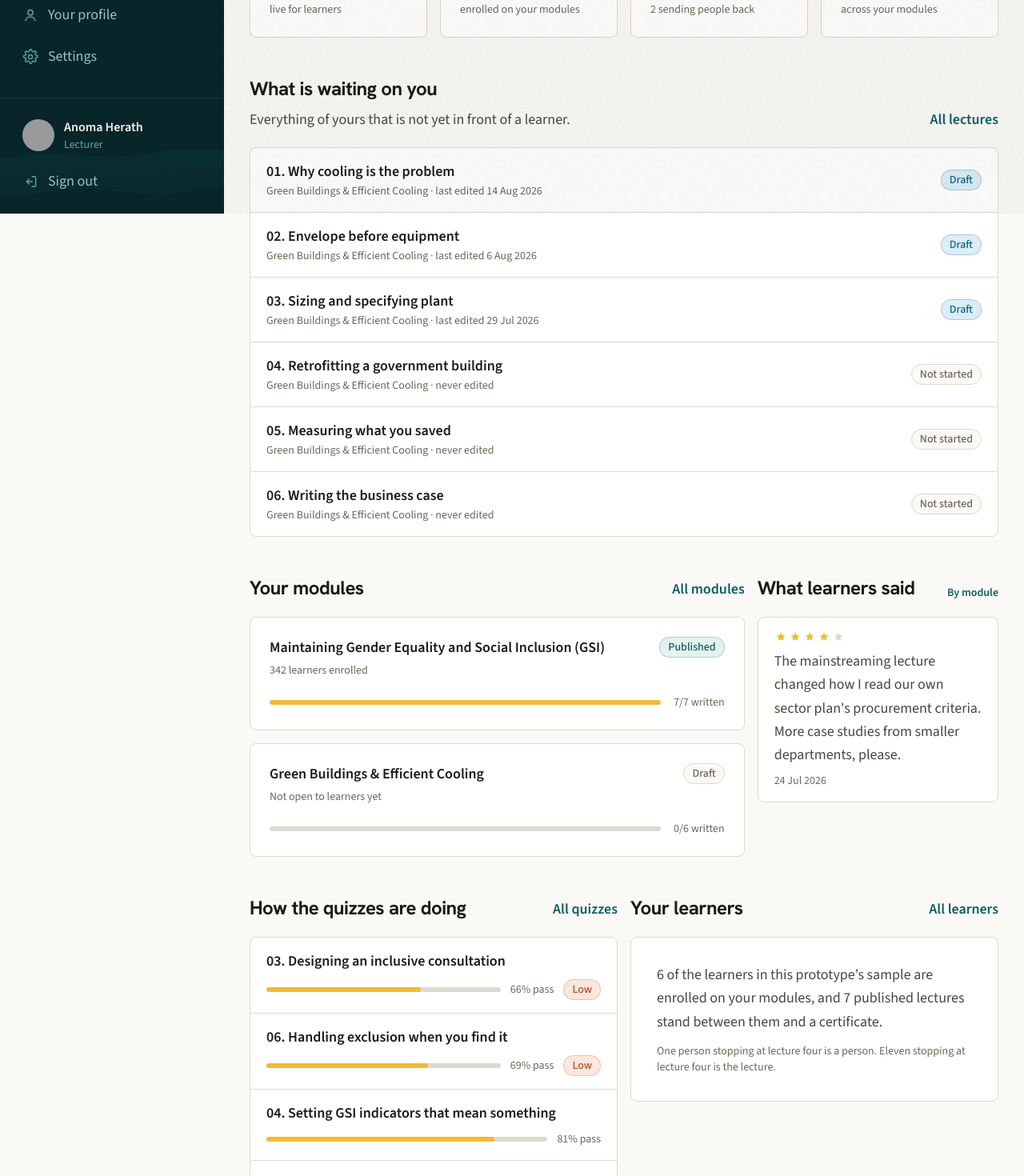
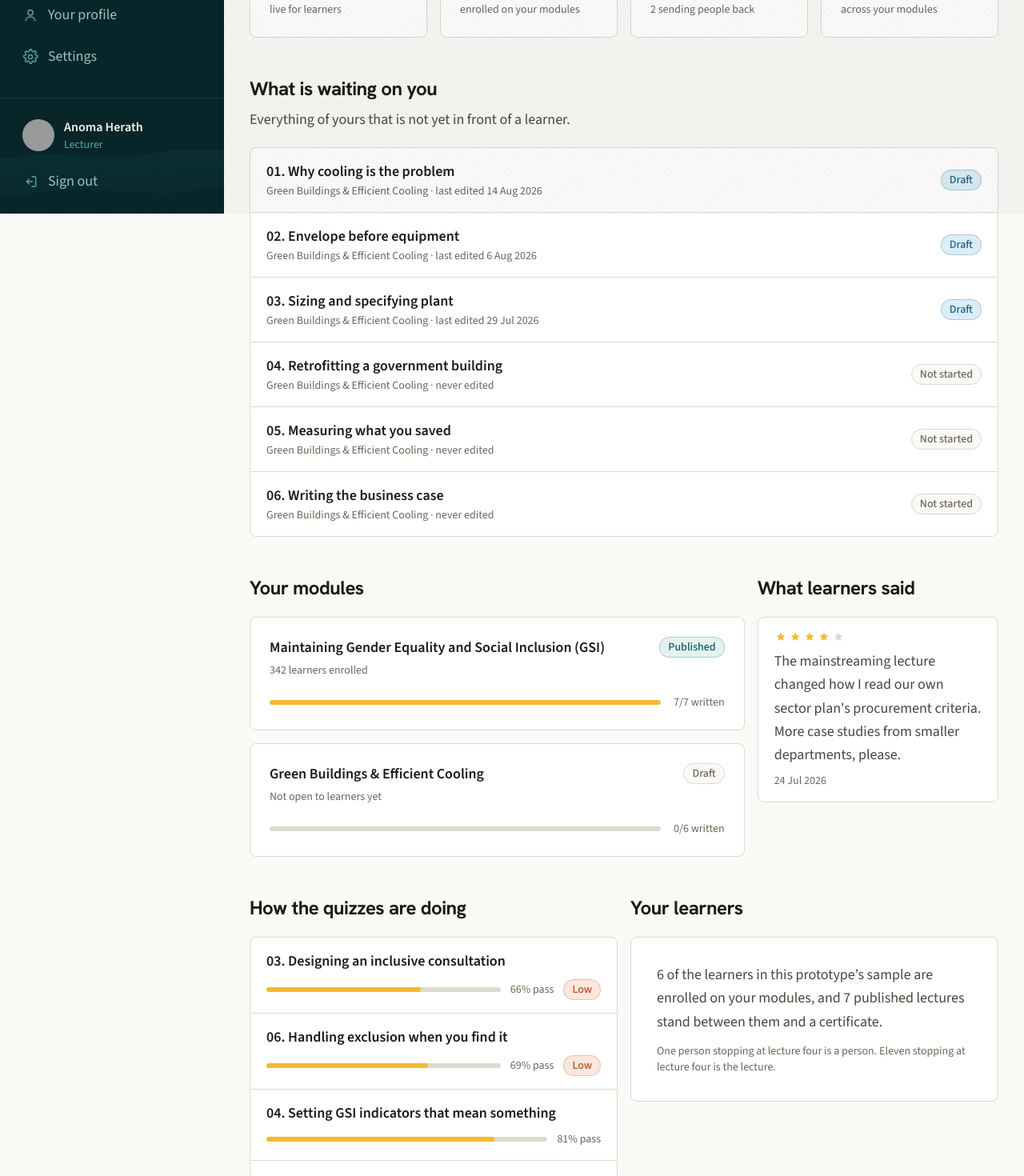
Before and after one commit to GGGI-Projects/gggi-lms-prototype, a Next.js app: page /lecturer in a window 1280 px wide. Shown: the part 533-2003 px from the top of the page at 80% size. Built offline with nearby package versions, Linux system fonts and the light colour scheme; grey boxes are pictures that could not be loaded.

Commit message:
Reorder console nav and portal nav, drop the student Quizzes item, retitle "assignment" wording to "module"/"roster" across consoles, and trim redundant dashboard shortcut links

```diff
--- a/app/admin/audit/page.tsx
+++ b/app/admin/audit/page.tsx
@@ -55,7 +55,7 @@ const ACTION_TONE: Record<string, BadgeTone> = {
   role: "warn",
   module: "done",
   lecture: "done",
-  assignment: "info",
+  roster: "info",
   review: "neutral",
   certificate: "warn",
   settings: "warn",
--- a/app/admin/lecturers/[lecturerId]/page.tsx
+++ b/app/admin/lecturers/[lecturerId]/page.tsx
@@ -155,7 +155,7 @@ export default async function LecturerPage({ params }: Params) {
       <div className={`${CONSOLE.stack} grid gap-4 lg:grid-cols-3`}>
         <div className="min-w-0 space-y-10 lg:col-span-2">
           <Section
-            title="Module assignments"
+            title="Assigned modules"
             description="What this lecturer may write. Changing it takes effect immediately and is recorded in the audit log."
           >
             <IfCan
--- a/app/admin/lecturers/page.tsx
+++ b/app/admin/lecturers/page.tsx
@@ -137,7 +137,7 @@ export default function LecturersPage() {
           hint="written by this team"
         />
         <MetricCard
-          label="Awaiting assignment"
+          label="Awaiting a module"
           value={unassignedCount}
           hint="cannot author anything yet"
           goodWhen="down"
--- a/app/admin/page.tsx
+++ b/app/admin/page.tsx
@@ -80,14 +80,6 @@ export default function AdminDashboard() {
                 tone="info"
                 done="Prototype - no file was produced."
               />
-            </div>
-            <div>
-              <Link
-                href="/admin/modules"
-                className="link-wipe self-end text-lg font-semibold text-primary"
-              >
-                Manage modules
-              </Link>
             </div>
           </div>
         }
--- a/app/lecturer/page.tsx
+++ b/app/lecturer/page.tsx
@@ -92,12 +92,6 @@ export default function LecturerDashboard() {
                 done="Prototype - no file was produced."
               />
             </div>
-            <div>
-              <Link href="/lecturer/lectures" className="link-wipe self-end text-lg font-semibold text-primary">
-                <span aria-hidden="true" className="btn-wave" />
-                <span className="btn-label">Your lectures</span>
-              </Link>
-            </div>
           </div>
         }
       />
@@ -105,7 +99,7 @@ export default function LecturerDashboard() {
       {
         !load.modules.length ? (
           <div className={CONSOLE.stack}>
-            <Callout tone="info" title="Waiting for an assignment">
+            <Callout tone="info" title="Waiting for a module">
               An administrator has to assign you a module before you can write
               anything. Until then this console is empty, and that is the platform
               working correctly rather than a fault.
@@ -179,14 +173,6 @@ export default function LecturerDashboard() {
             title="What is waiting on you"
             description="Everything of yours that is not yet in front of a learner."
             className={CONSOLE.stack}
-            action={
-              <Link
-                href="/lecturer/lectures"
-                className="link-wipe text-lg font-semibold text-primary"
-              >
-                All lectures
-              </Link>
-            }
           >
             <ul className="divide-y divide-surface-deep rounded-sm border border-surface-deep bg-paper-raised">
               {outstanding.map((mod) => (
@@ -224,14 +210,6 @@ export default function LecturerDashboard() {
         <Section
           title="Your modules"
           className="lg:col-span-2"
-          action={
-            <Link
-              href="/lecturer/modules"
-              className="link-wipe text-lg font-semibold text-primary"
-            >
-              All modules
-            </Link>
-          }
         >
           <ul className="space-y-4">
             {load.modules.map((mdl) => {
@@ -281,14 +259,6 @@ export default function LecturerDashboard() {
 
         <Section
           title="What learners said"
-          action={
-            <Link
-              href="/lecturer/modules"
-              className="link-wipe text-sm font-semibold text-primary"
-            >
-              By module
-            </Link>
-          }
         >
           {reviews.length ? (
             <ul className="space-y-3">
@@ -328,14 +298,6 @@ export default function LecturerDashboard() {
       <div className={`${CONSOLE.stack} grid gap-4 lg:grid-cols-2`}>
         <Section
           title="How the quizzes are doing"
-          action={
-            <Link
-              href="/lecturer/quizzes"
-              className="link-wipe text-lg font-semibold text-primary"
-            >
-              All quizzes
-            </Link>
-          }
         >
           {quizzes.some((quiz) => quiz.stats) ? (
             <ul className="divide-y divide-surface-deep rounded-sm border border-surface-deep bg-paper-raised">
@@ -384,14 +346,6 @@ export default function LecturerDashboard() {
 
         <Section
           title="Your learners"
-          action={
-            <Link
-              href="/lecturer/learners"
-              className="link-wipe text-lg font-semibold text-primary"
-            >
-              All learners
-            </Link>
-          }
         >
           <Panel>
             <p className={BODY.base}>
--- a/app/lecturer/profile/page.tsx
+++ b/app/lecturer/profile/page.tsx
@@ -228,7 +228,7 @@ export default function LecturerProfilePage() {
         <aside className="min-w-0 space-y-4">
           <Panel>
             <h2 className="font-display text-2xl tracking-tight text-ink">
-              Your assignments
+              Your modules
             </h2>
             <p className={`mt-2 ${BODY.base}`}>
               Set by an administrator. If something is missing here, ask{" "}
--- a/components/console/assign-lecturers-action.tsx
+++ b/components/console/assign-lecturers-action.tsx
@@ -90,7 +90,7 @@ export function AssignModuleLecturers({
         size="sm"
         footer={
           <ActionButton type="submit" form={formId} variant="solid" size="sm">
-            Save assignment
+            Save
           </ActionButton>
         }
       >
@@ -114,11 +114,10 @@ export function AssignModuleLecturers({
                 return (
                   <li key={lecturer.id}>
                     <label
-                      className={`flex cursor-pointer items-center gap-4 rounded-sm border px-5 py-4 transition-colors duration-300 ${
-                        checked
+                      className={`flex cursor-pointer items-center gap-4 rounded-sm border px-5 py-4 transition-colors duration-300 ${checked
                           ? "border-primary bg-tint-mist"
                           : "border-surface-deep bg-paper hover:border-muted-light"
-                      }`}
+                        }`}
                     >
                       <input
                         type="checkbox"
--- a/components/console/nav.tsx
+++ b/components/console/nav.tsx
@@ -74,14 +74,14 @@ const ADMIN_NAV: NavGroup[] = [
   {
     label: "People",
     items: [
-      { href: "/admin/students", label: "Students", icon: StudentsIcon },
-      { href: "/admin/lecturers", label: "Lecturers", icon: LecturerIcon },
       {
         href: "/admin/team",
         label: "Administrators",
         icon: TeamIcon,
         capability: "manageAdmins",
       },
+      { href: "/admin/lecturers", label: "Lecturers", icon: LecturerIcon },
+      { href: "/admin/students", label: "Students", icon: StudentsIcon },
     ],
   },
   {
--- a/components/student-portal/nav.tsx
+++ b/components/student-portal/nav.tsx
@@ -18,7 +18,6 @@ import {
   DashboardIcon,
   ProfileIcon,
   ModulesIcon,
-  QuizIcon,
   SettingsIcon,
 } from "@/components/student-portal/icons";
 
@@ -40,7 +39,6 @@ export const PORTAL_NAV: { label: string; items: NavItem[] }[] = [
     items: [
       { href: "/dashboard", label: "Dashboard", icon: DashboardIcon, exact: true },
       { href: "/modules", label: "Modules", icon: ModulesIcon },
-      { href: "/quizzes", label: "Quizzes", icon: QuizIcon },
       { href: "/certificates", label: "Certificates", icon: CertificateIcon },
     ],
   },
--- a/content/operations.ts
+++ b/content/operations.ts
@@ -450,7 +450,7 @@ export type AuditAction =
   | "module.published"
   | "module.updated"
   | "lecture.published"
-  | "assignment.changed"
+  | "roster.changed"
   | "review.published"
   | "review.rejected"
   | "certificate.revoked"
@@ -542,7 +542,7 @@ export const AUDIT: AuditEntry[] = [
   {
     id: "log-212",
     actorId: "staff-admin-1",
-    action: "assignment.changed",
+    action: "roster.changed",
     target: "Anoma Herath",
     detail: "Assigned to Green Buildings & Efficient Cooling",
     at: "2026-07-06T13:02",
@@ -622,7 +622,7 @@ export const AUDIT: AuditEntry[] = [
   {
     id: "log-202",
     actorId: "staff-admin-1",
-    action: "assignment.changed",
+    action: "roster.changed",
     target: "Tharindu Bandara",
     detail: "Assigned to Gender-Responsive Budgeting",
     at: "2026-01-19T09:31",
```
Also changed, not shown: components/console/actions.tsx (+5 -8 lines), 1 other file (tests, documents, lock files or other folders).
